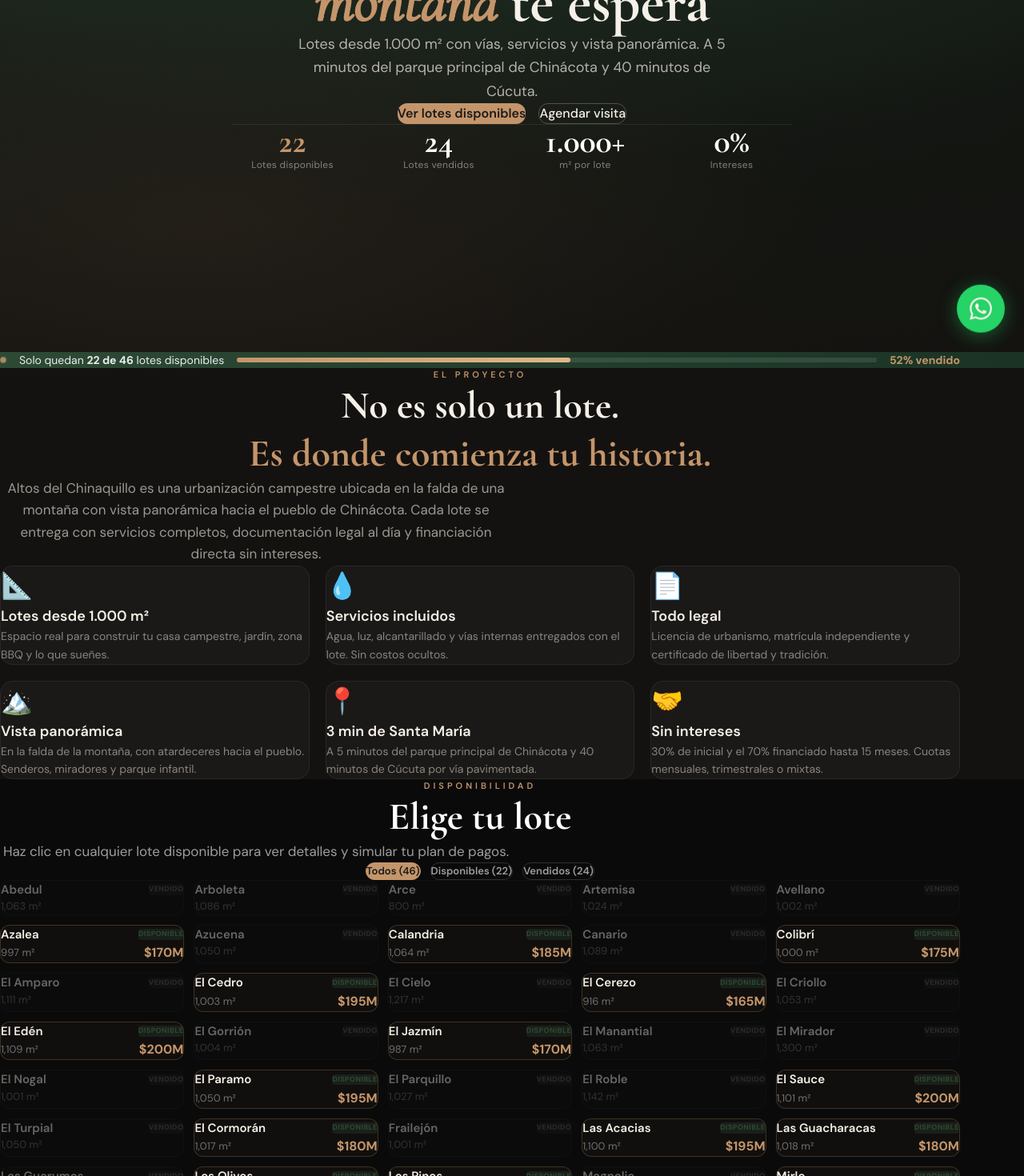
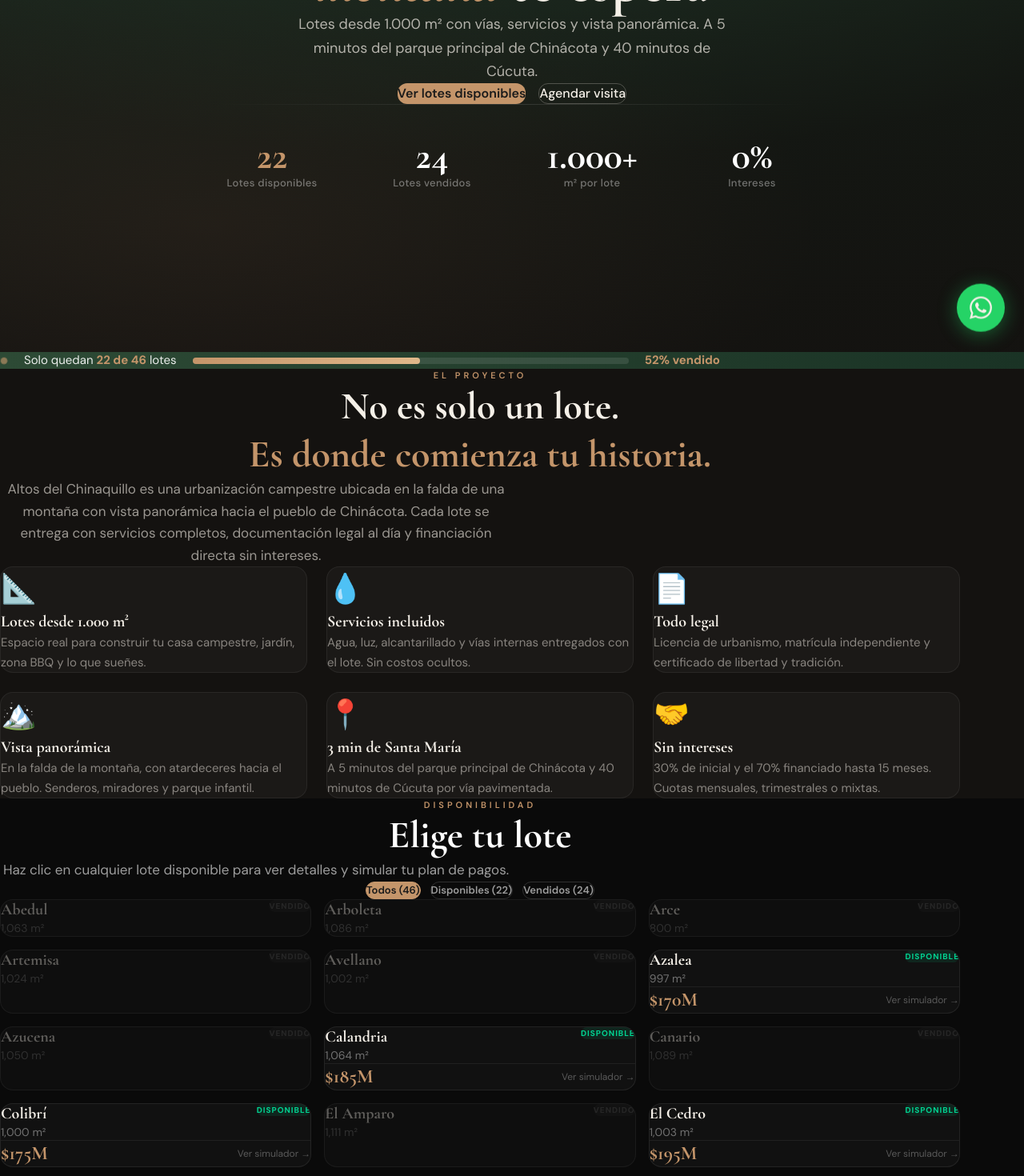
Before and after one commit to infoaltosdchinaquillo-lang/altoschinaquillo, a React (Vite) app: page / in a window 1280 px wide. Shown: the part 360-1830 px from the top of the page at 80% size. Built offline with nearby package versions, Linux system fonts and the light colour scheme.

Commit message:
sumary 2

```diff
--- a/src/App.jsx
+++ b/src/App.jsx
@@ -373,7 +373,8 @@
         </div>
 
         {/* Stats */}
-        <div className="relative z-10 grid grid-cols-2 sm:grid-cols-4 gap-6 sm:gap-8 mt-16 sm:mt-20 pt-8 sm:pt-10 border-t border-white/[0.08] max-w-[700px] w-full">
+        <div className="relative z-10 grid grid-cols-2 sm:grid-cols-4 gap-8 sm:gap-10 mt-16 sm:mt-20 max-w-[760px] w-full">
+          <div className="col-span-2 sm:col-span-4 h-px bg-gradient-to-r from-transparent via-white/[0.12] to-transparent mb-2" />
           {[
             { value: <AnimatedCounter target={availableLots} />, label: "Lotes disponibles", accent: true },
             { value: <AnimatedCounter target={soldLots} />, label: "Lotes vendidos" },
@@ -381,29 +382,29 @@
             { value: "0%", label: "Intereses" },
           ].map((stat, i) => (
             <div key={i} className="text-center">
-              <div className={`font-display text-3xl sm:text-[42px] font-bold leading-none ${stat.accent ? "text-ambar" : "text-white"}`}>
+              <div className={`font-display text-4xl sm:text-[48px] font-bold leading-none ${stat.accent ? "text-ambar" : "text-white"}`}>
                 {stat.value}
               </div>
-              <div className="text-xs text-white/45 mt-2 tracking-wide">{stat.label}</div>
+              <div className="text-[13px] text-white/40 mt-3 tracking-wide font-medium">{stat.label}</div>
             </div>
           ))}
         </div>
       </section>
 
       {/* ─── URGENCY BAR ─── */}
-      <div className="bg-[linear-gradient(90deg,#2D4A35,#1a3325)] px-5 py-3.5">
-        <div className="max-w-[1200px] mx-auto flex items-center gap-3 sm:gap-4 flex-wrap">
-          <div className="w-2 h-2 rounded-full bg-ambar animate-[dotPulse_2s_infinite]" />
-          <span className="text-sm text-white/90">
-            Solo quedan <strong>{availableLots} de {totalLots}</strong> lotes disponibles
+      <div className="bg-[linear-gradient(90deg,#2D4A35,#1a3325)] px-5 py-4">
+        <div className="max-w-[900px] mx-auto flex items-center gap-4 sm:gap-5">
+          <div className="w-2.5 h-2.5 rounded-full bg-ambar animate-[dotPulse_2s_infinite] shrink-0" />
+          <span className="text-sm sm:text-[15px] text-white/90 shrink-0">
+            Solo quedan <strong className="text-ambar">{availableLots} de {totalLots}</strong> lotes
           </span>
-          <div className="flex-1 h-1.5 bg-white/10 rounded-full min-w-[80px]">
+          <div className="flex-1 h-2 bg-white/10 rounded-full min-w-[60px]">
             <div
               className="h-full bg-[linear-gradient(90deg,#C4956A,#e0b88a)] rounded-full transition-[width] duration-[1.5s] ease-out"
               style={{ width: `${(soldLots / totalLots) * 100}%` }}
             />
           </div>
-          <span className="text-sm font-bold text-ambar">{Math.round((soldLots / totalLots) * 100)}% vendido</span>
+          <span className="text-sm sm:text-[15px] font-bold text-ambar shrink-0">{Math.round((soldLots / totalLots) * 100)}% vendido</span>
         </div>
       </div>
 
@@ -419,7 +420,7 @@
             Altos del Chinaquillo es una urbanización campestre ubicada en la falda de una montaña con vista panorámica hacia el pueblo de Chinácota. Cada lote se entrega con servicios completos, documentación legal al día y financiación directa sin intereses.
           </p>
 
-          <div className="grid grid-cols-1 sm:grid-cols-2 lg:grid-cols-3 gap-5">
+          <div className="grid grid-cols-1 sm:grid-cols-2 lg:grid-cols-3 gap-5 sm:gap-6">
             {[
               { icon: "📐", title: "Lotes desde 1.000 m²", desc: "Espacio real para construir tu casa campestre, jardín, zona BBQ y lo que sueñes." },
               { icon: "💧", title: "Servicios incluidos", desc: "Agua, luz, alcantarillado y vías internas entregados con el lote. Sin costos ocultos." },
@@ -428,10 +429,10 @@
               { icon: "📍", title: "3 min de Santa María", desc: "A 5 minutos del parque principal de Chinácota y 40 minutos de Cúcuta por vía pavimentada." },
               { icon: "🤝", title: "Sin intereses", desc: "30% de inicial y el 70% financiado hasta 15 meses. Cuotas mensuales, trimestrales o mixtas." },
             ].map((f, i) => (
-              <div key={i} className="p-7 sm:p-8 bg-white/[0.03] border border-white/[0.06] rounded-2xl hover:bg-ambar/[0.06] hover:-translate-y-1.5 transition-all duration-300">
-                <div className="text-[32px] mb-4">{f.icon}</div>
-                <h3 className="text-lg font-semibold mb-2.5 text-crema">{f.title}</h3>
-                <p className="text-sm leading-relaxed text-crema/50">{f.desc}</p>
+              <div key={i} className="p-7 sm:p-8 bg-white/[0.03] border border-white/[0.06] rounded-2xl hover:bg-ambar/[0.06] hover:-translate-y-1 transition-all duration-300 group">
+                <div className="text-[36px] mb-5 group-hover:scale-110 transition-transform duration-300 inline-block">{f.icon}</div>
+                <h3 className="font-display text-xl font-bold mb-3 text-crema">{f.title}</h3>
+                <p className="text-[15px] leading-relaxed text-crema/50">{f.desc}</p>
               </div>
             ))}
           </div>
@@ -471,30 +472,37 @@
           </div>
 
           {/* Lots grid */}
-          <div className="grid grid-cols-1 xs:grid-cols-2 sm:grid-cols-3 lg:grid-cols-4 xl:grid-cols-5 gap-3">
+          <div className="grid grid-cols-1 sm:grid-cols-2 lg:grid-cols-3 gap-4">
             {filteredLots.map((lot) => (
               <div
                 key={lot.id}
                 onClick={() => !lot.sold && setSelectedLot(lot)}
-                className={`p-4 sm:px-5 sm:py-4 rounded-xl border transition-all duration-300 ${
+                className={`group relative rounded-2xl border transition-all duration-300 overflow-hidden ${
                   lot.sold
-                    ? "border-white/[0.06] bg-white/[0.02] opacity-40 cursor-default"
+                    ? "border-white/[0.05] bg-white/[0.02] cursor-default"
                     : selectedLot?.id === lot.id
-                    ? "border-ambar bg-ambar/[0.12] cursor-pointer"
-                    : "border-ambar/25 bg-ambar/[0.04] cursor-pointer hover:-translate-y-1 hover:shadow-[0_8px_32px_rgba(196,149,106,0.3)]"
+                    ? "border-ambar bg-ambar/[0.10] cursor-pointer ring-1 ring-ambar/40"
+                    : "border-white/[0.08] bg-white/[0.03] cursor-pointer hover:-translate-y-1 hover:border-ambar/40 hover:shadow-[0_12px_40px_rgba(196,149,106,0.15)]"
                 }`}
               >
-                <div className="flex justify-between items-center mb-2.5">
-                  <span className="text-[15px] font-semibold">{lot.name}</span>
-                  {lot.sold ? (
-                    <span className="text-[9px] font-bold tracking-wider text-white/30 px-2 py-0.5 bg-white/5 rounded">VENDIDO</span>
-                  ) : (
-                    <span className="text-[9px] font-bold tracking-wider text-bosque px-2 py-0.5 bg-bosque/30 rounded">DISPONIBLE</span>
+                <div className={`p-5 sm:p-6 ${lot.sold ? "opacity-35" : ""}`}>
+                  <div className="flex items-start justify-between gap-3 mb-4">
+                    <div>
+                      <h4 className="font-display text-xl font-bold text-crema leading-tight">{lot.name}</h4>
+                      <span className="text-sm text-white/40 mt-1 block">{lot.area.toLocaleString()} m²</span>
+                    </div>
+                    {lot.sold ? (
+                      <span className="shrink-0 text-[10px] font-bold tracking-widest text-white/25 px-3 py-1.5 bg-white/[0.06] rounded-full uppercase">Vendido</span>
+                    ) : (
+                      <span className="shrink-0 text-[10px] font-bold tracking-widest text-emerald-400 px-3 py-1.5 bg-emerald-500/[0.12] rounded-full uppercase">Disponible</span>
+                    )}
+                  </div>
+                  {!lot.sold && (
+                    <div className="flex items-center justify-between pt-4 border-t border-white/[0.06]">
+                      <span className="font-display text-2xl font-bold text-ambar">{formatCOP(lot.price)}</span>
+                      <span className="text-xs text-white/30 group-hover:text-ambar/60 transition-colors">Ver simulador →</span>
+                    </div>
                   )}
-                </div>
-                <div className="flex justify-between items-center">
-                  <span className="text-[13px] text-white/40">{lot.area.toLocaleString()} m²</span>
-                  {!lot.sold && <span className="text-base font-bold text-ambar">{formatCOP(lot.price)}</span>}
                 </div>
               </div>
             ))}
@@ -552,7 +560,7 @@
             Conocida como "El Balcón de Oriente", Chinácota es el destino preferido de los cucuteños para descansar. Clima primaveral todo el año, paisajes de montaña, gastronomía, historia y una comunidad cálida.
           </p>
 
-          <div className="grid grid-cols-1 sm:grid-cols-2 lg:grid-cols-3 gap-5 mb-12 sm:mb-14">
+          <div className="grid grid-cols-1 sm:grid-cols-2 lg:grid-cols-3 gap-5 sm:gap-6 mb-12 sm:mb-14">
             {[
               { icon: "🌡️", title: "Clima ideal", desc: "Temperatura promedio de 22°C durante todo el año. Ni frío ni calor: primavera permanente." },
               { icon: "🚗", title: "40 min de Cúcuta", desc: "Por carretera pavimentada en buen estado. Transporte público constante." },
@@ -561,10 +569,10 @@
               { icon: "⛪", title: "Historia viva", desc: "Aquí se firmó el tratado de paz de la Guerra de los Mil Días. Patrimonio colonial conservado." },
               { icon: "🥾", title: "Senderismo", desc: "Rutas hacia el Páramo Mejué, el Cerro de la Vieja y senderos ecológicos entre montañas." },
             ].map((c, i) => (
-              <div key={i} className="p-7 bg-white/[0.03] border border-white/[0.06] rounded-2xl hover:scale-[1.03] transition-transform duration-300">
-                <div className="text-[32px] mb-3">{c.icon}</div>
-                <h3 className="text-[17px] font-semibold mb-2 text-crema">{c.title}</h3>
-                <p className="text-sm leading-relaxed text-crema/50">{c.desc}</p>
+              <div key={i} className="p-7 sm:p-8 bg-white/[0.03] border border-white/[0.06] rounded-2xl hover:-translate-y-1 hover:bg-ambar/[0.04] transition-all duration-300 group">
+                <div className="text-[36px] mb-5 group-hover:scale-110 transition-transform duration-300 inline-block">{c.icon}</div>
+                <h3 className="font-display text-xl font-bold mb-3 text-crema">{c.title}</h3>
+                <p className="text-[15px] leading-relaxed text-crema/50">{c.desc}</p>
               </div>
             ))}
           </div>
```
